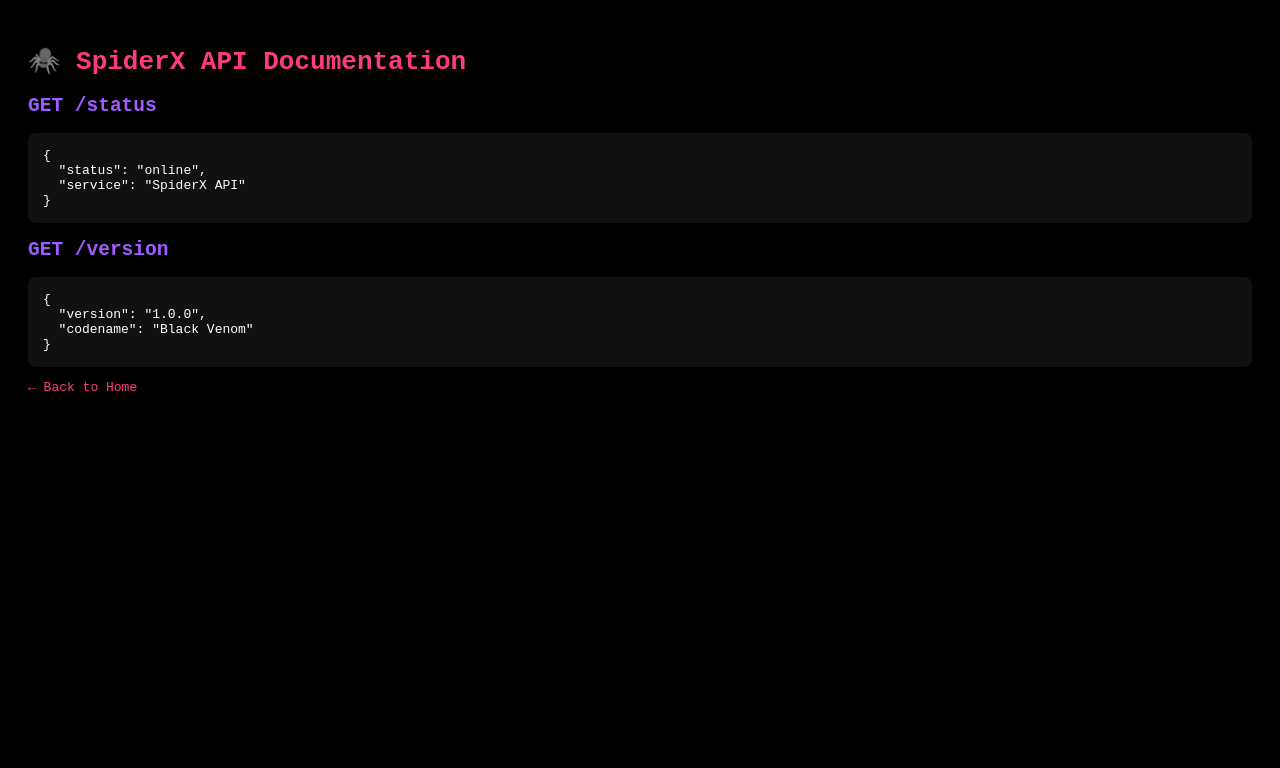
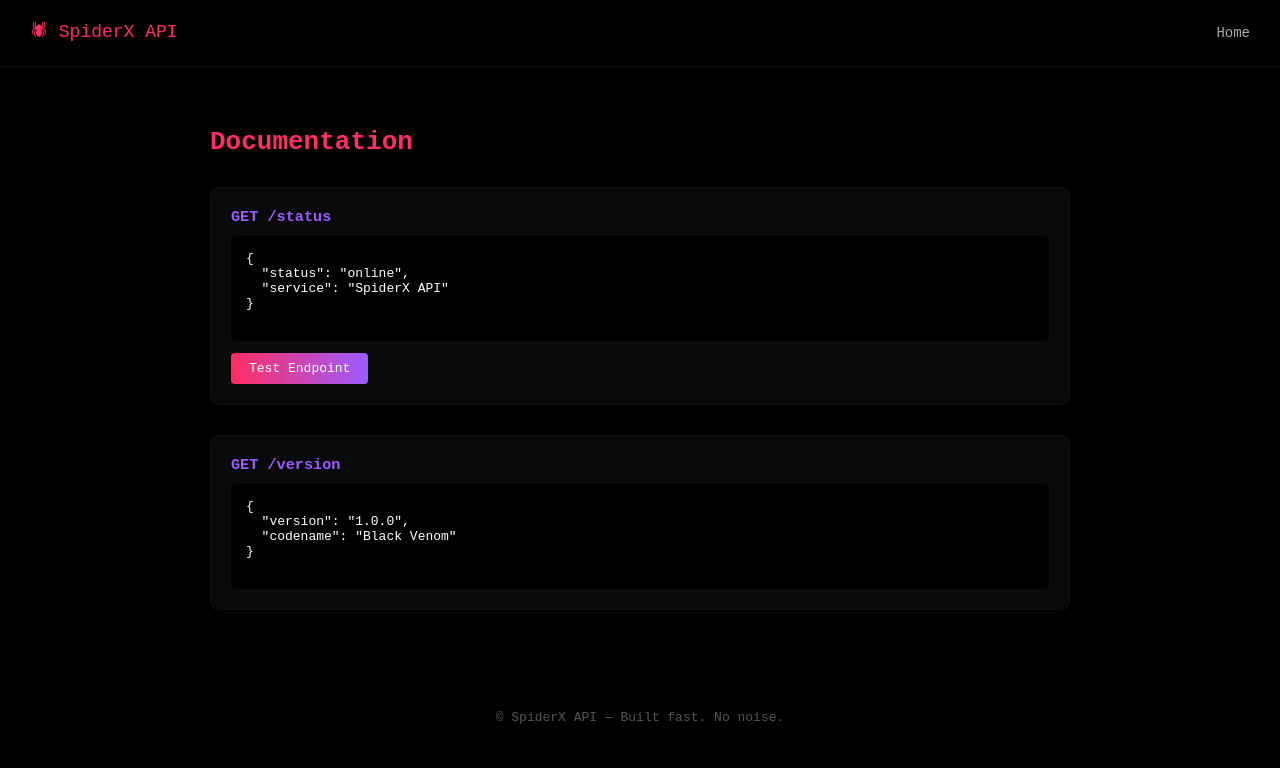
Before and after one commit to SpiderXo/SpiderX-API, a plain HTML site: page docs.html in a window 1280 px wide. Drawn offline with Linux system fonts and the light colour scheme.

Commit message:
Enhance API documentation layout with navbar and footer
Added a navbar and footer to the documentation page. Updated styles for better visual consistency.

```diff
--- a/docs.html
+++ b/docs.html
@@ -1,54 +1,157 @@
 <!DOCTYPE html>
 <html lang="en">
 <head>
-  <meta charset="UTF-8">
+  <meta charset="UTF-8" />
+  <meta name="viewport" content="width=device-width, initial-scale=1.0"/>
   <title>SpiderX API Docs</title>
+
   <style>
+    * {
+      box-sizing: border-box;
+      font-family: monospace;
+    }
+
     body {
+      margin: 0;
       background: #000;
       color: #fff;
-      font-family: monospace;
+    }
+
+    /* ===== NAVBAR ===== */
+    nav {
+      padding: 18px 30px;
+      border-bottom: 1px solid #111;
+      display: flex;
+      align-items: center;
+      justify-content: space-between;
+    }
+
+    nav span {
+      font-size: 18px;
+      color: #ff2e63;
+    }
+
+    nav a {
+      color: #aaa;
+      text-decoration: none;
+      font-size: 14px;
+    }
+
+    nav a:hover {
+      color: #fff;
+    }
+
+    /* ===== CONTENT ===== */
+    .container {
+      max-width: 900px;
+      margin: 60px auto;
+      padding: 0 20px;
+    }
+
+    h1 {
+      color: #ff2e63;
+      margin-bottom: 30px;
+    }
+
+    .endpoint {
+      background: #0a0a0a;
+      border: 1px solid #111;
+      border-radius: 8px;
       padding: 20px;
+      margin-bottom: 30px;
     }
-    h1 {
-      color: #ff3c7b;
+
+    .endpoint h3 {
+      margin: 0 0 10px;
+      color: #9b5cff;
     }
-    h2 {
-      color: #9f5cff;
+
+    pre {
+      background: #000;
+      padding: 15px;
+      border-radius: 6px;
+      overflow-x: auto;
+      margin: 0;
     }
-    pre {
-      background: #111;
-      padding: 15px;
-      border-radius: 8px;
-      overflow-x: auto;
+
+    button {
+      margin-top: 12px;
+      background: linear-gradient(90deg, #ff2e63, #9b5cff);
+      border: none;
+      color: #fff;
+      padding: 8px 18px;
+      cursor: pointer;
+      border-radius: 4px;
+      font-size: 13px;
     }
-    a {
-      color: #ff3c7b;
-      text-decoration: none;
+
+    button:hover {
+      box-shadow: 0 0 18px rgba(255, 46, 99, 0.4);
+    }
+
+    footer {
+      text-align: center;
+      padding: 40px 0;
+      color: #555;
+      font-size: 13px;
     }
   </style>
 </head>
+
 <body>
 
-<h1>🕷️ SpiderX API Documentation</h1>
+  <!-- NAVBAR -->
+  <nav>
+    <span>🕷 SpiderX API</span>
+    <a href="/">Home</a>
+  </nav>
 
-<h2>GET /status</h2>
-<pre>
+  <!-- CONTENT -->
+  <div class="container">
+    <h1>Documentation</h1>
+
+    <!-- STATUS -->
+    <div class="endpoint">
+      <h3>GET /status</h3>
+      <pre id="statusCode">
 {
   "status": "online",
   "service": "SpiderX API"
 }
-</pre>
+      </pre>
+      <button onclick="testStatus()">Test Endpoint</button>
+    </div>
 
-<h2>GET /version</h2>
-<pre>
+    <!-- VERSION -->
+    <div class="endpoint">
+      <h3>GET /version</h3>
+      <pre>
 {
   "version": "1.0.0",
   "codename": "Black Venom"
 }
-</pre>
+      </pre>
+    </div>
+  </div>
 
-<a href="/">← Back to Home</a>
+  <!-- FOOTER -->
+  <footer>
+    © SpiderX API — Built fast. No noise.
+  </footer>
+
+  <script>
+    function testStatus() {
+      fetch('/status')
+        .then(res => res.json())
+        .then(data => {
+          document.getElementById('statusCode').textContent =
+            JSON.stringify(data, null, 2);
+        })
+        .catch(() => {
+          alert('API not responding');
+        });
+    }
+  </script>
 
 </body>
 </html>
```
